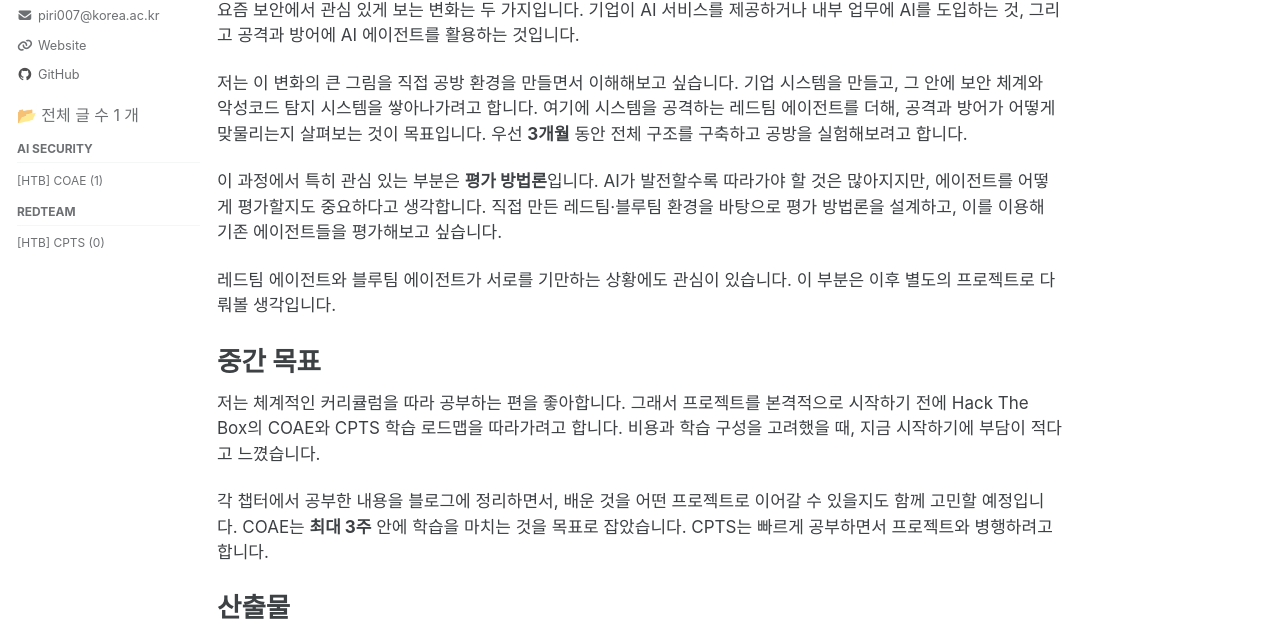
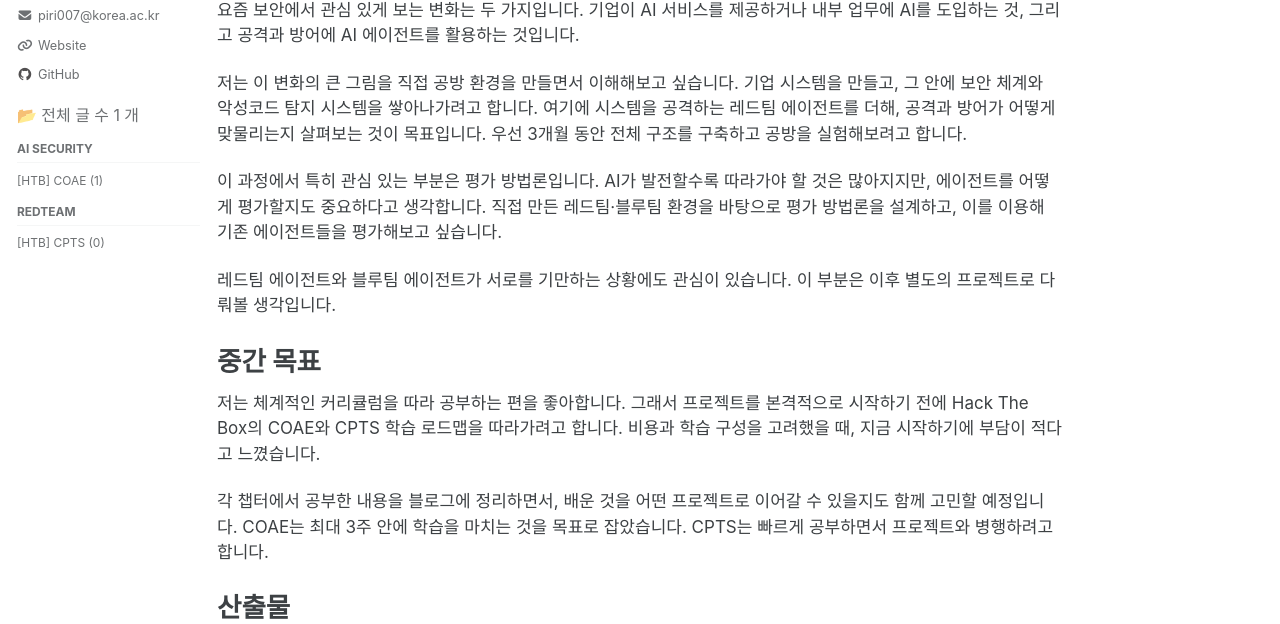
Before and after one commit to CodeBlue0/codeblue0.github.io, a Jekyll site: the page built from _posts/2026-11-02-coae-start.md, in a window 1280 px wide and 1400 px high. Shown: the part 344-968 px from the top of the window. Built offline with Jekyll 4.4.1, drawn with Linux system fonts in a browser that asks for light colours; cached includes are drawn as plain includes; comment, search, counter and statistics services are not loaded; some of the changed text lies outside the part shown.

```diff
--- a/_config.yml
+++ b/_config.yml
@@ -76,7 +76,7 @@ defaults:
       show_date: true
       toc_icon: bookmark
       comments: true
-      share: true
+      share: false
       related: true
       toc: true
 plugins:
--- a/_posts/2026-11-02-coae-start.md
+++ b/_posts/2026-11-02-coae-start.md
@@ -16,9 +16,9 @@ toc_label: "목표와 계획"
 
 요즘 보안에서 관심 있게 보는 변화는 두 가지입니다. 기업이 AI 서비스를 제공하거나 내부 업무에 AI를 도입하는 것, 그리고 공격과 방어에 AI 에이전트를 활용하는 것입니다.
 
-저는 이 변화의 큰 그림을 직접 공방 환경을 만들면서 이해해보고 싶습니다. 기업 시스템을 만들고, 그 안에 보안 체계와 악성코드 탐지 시스템을 쌓아나가려고 합니다. 여기에 시스템을 공격하는 레드팀 에이전트를 더해, 공격과 방어가 어떻게 맞물리는지 살펴보는 것이 목표입니다. 우선 **3개월** 동안 전체 구조를 구축하고 공방을 실험해보려고 합니다.
+저는 이 변화의 큰 그림을 직접 공방 환경을 만들면서 이해해보고 싶습니다. 기업 시스템을 만들고, 그 안에 보안 체계와 악성코드 탐지 시스템을 쌓아나가려고 합니다. 여기에 시스템을 공격하는 레드팀 에이전트를 더해, 공격과 방어가 어떻게 맞물리는지 살펴보는 것이 목표입니다. 우선 3개월 동안 전체 구조를 구축하고 공방을 실험해보려고 합니다.
 
-이 과정에서 특히 관심 있는 부분은 **평가 방법론**입니다. AI가 발전할수록 따라가야 할 것은 많아지지만, 에이전트를 어떻게 평가할지도 중요하다고 생각합니다. 직접 만든 레드팀·블루팀 환경을 바탕으로 평가 방법론을 설계하고, 이를 이용해 기존 에이전트들을 평가해보고 싶습니다.
+이 과정에서 특히 관심 있는 부분은 평가 방법론입니다. AI가 발전할수록 따라가야 할 것은 많아지지만, 에이전트를 어떻게 평가할지도 중요하다고 생각합니다. 직접 만든 레드팀·블루팀 환경을 바탕으로 평가 방법론을 설계하고, 이를 이용해 기존 에이전트들을 평가해보고 싶습니다.
 
 레드팀 에이전트와 블루팀 에이전트가 서로를 기만하는 상황에도 관심이 있습니다. 이 부분은 이후 별도의 프로젝트로 다뤄볼 생각입니다.
 
@@ -26,7 +26,7 @@ toc_label: "목표와 계획"
 
 저는 체계적인 커리큘럼을 따라 공부하는 편을 좋아합니다. 그래서 프로젝트를 본격적으로 시작하기 전에 Hack The Box의 COAE와 CPTS 학습 로드맵을 따라가려고 합니다. 비용과 학습 구성을 고려했을 때, 지금 시작하기에 부담이 적다고 느꼈습니다.
 
-각 챕터에서 공부한 내용을 블로그에 정리하면서, 배운 것을 어떤 프로젝트로 이어갈 수 있을지도 함께 고민할 예정입니다. COAE는 **최대 3주** 안에 학습을 마치는 것을 목표로 잡았습니다. CPTS는 빠르게 공부하면서 프로젝트와 병행하려고 합니다.
+각 챕터에서 공부한 내용을 블로그에 정리하면서, 배운 것을 어떤 프로젝트로 이어갈 수 있을지도 함께 고민할 예정입니다. COAE는 최대 3주 안에 학습을 마치는 것을 목표로 잡았습니다. CPTS는 빠르게 공부하면서 프로젝트와 병행하려고 합니다.
 
 ## 산출물
 
```
